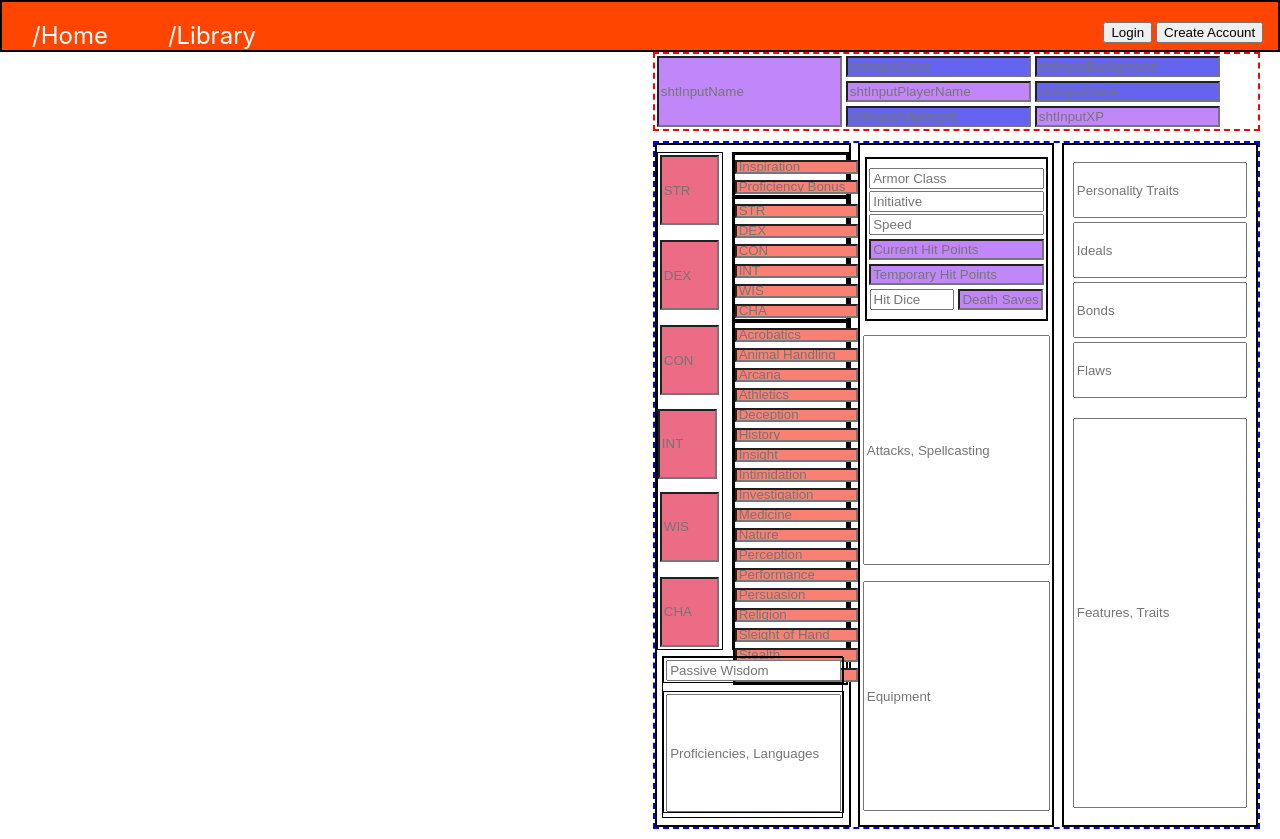
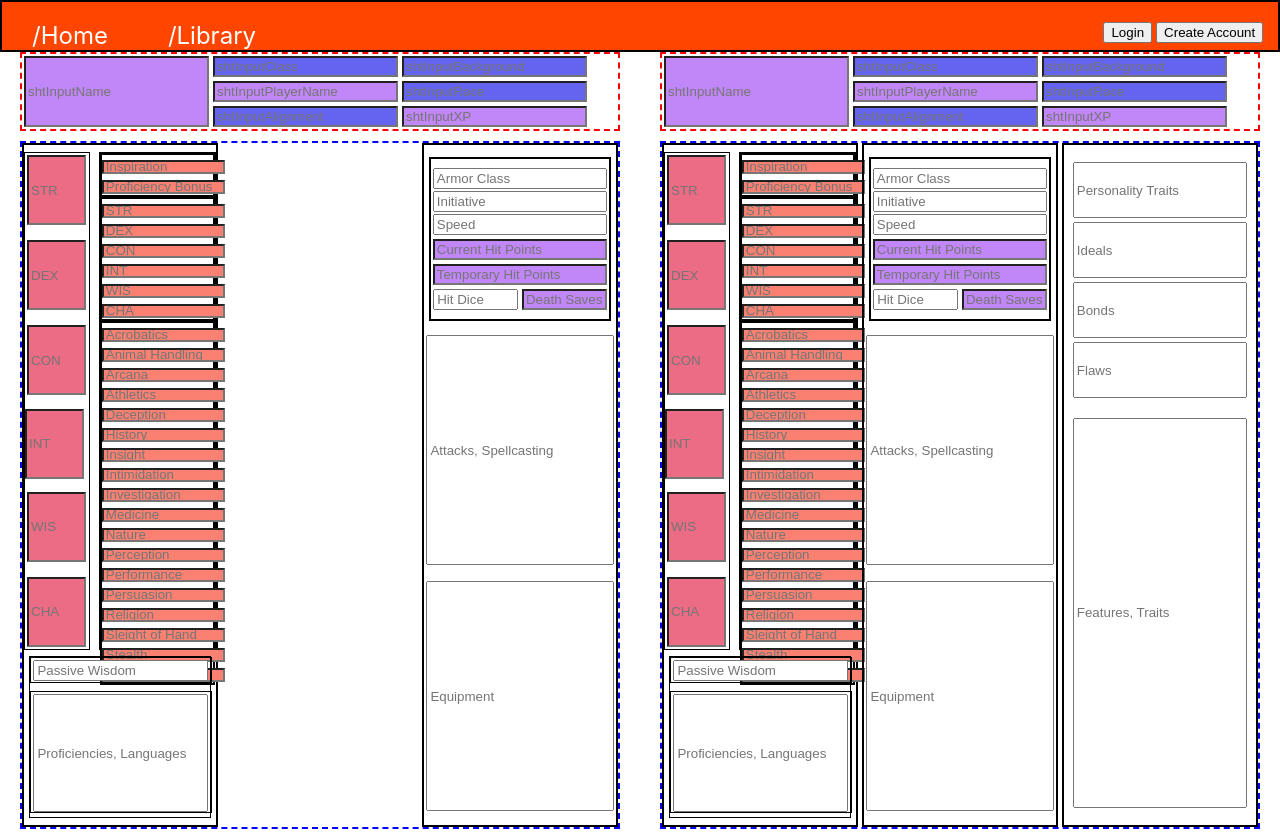
Before and after one commit to zach-morris-txt/DnD-Tool, a React (Create React App) app in the folder dnd-tools/: page / in a window 1280 px wide. Built offline with nearby package versions, Linux system fonts and the light colour scheme.

Commit message:
Divide 'leveling' from 'form', README planning

```diff
--- a/dnd-tools/src/App.js
+++ b/dnd-tools/src/App.js
@@ -1,4 +1,5 @@
 import './App.css';
+import Character from './components/character-leveling';
 import CharacterSheet from './components/character-sheet-form';
 import Navigation from './components/navigation';
 
@@ -8,6 +9,7 @@
       <Navigation />
       <div className="homeCol">
         <div className="leftCol"></div>
+        <Character />
         <CharacterSheet />
       </div>
     </div>
--- /dev/null
+++ b/dnd-tools/src/components/character-leveling.js
@@ -0,0 +1,27 @@
+import '../App.css';
+import CharShtLeft from './charsht-left';
+import CharShtMid from './charsht-mid';
+import CharShtRight from './charsht-right';
+
+
+export default function Character() {
+    return (
+        <div className="rightCol">
+          <div className="charShtTop">
+            <input type="text" placeholder="shtInputName" className="shtInputFill shtInput shtInputName" />
+            <div>
+              <input type="text" placeholder="shtInputClass" className="shtInputDropDown shtInput shtInputClass" />
+              <input type="text" placeholder="shtInputBackground" className="shtInputDropDown shtInput shtInputBackground" />
+              <input type="text" placeholder="shtInputPlayerName" className="shtInputFill shtInput shtInputPlayerName" />
+              <input type="text" placeholder="shtInputRace" className="shtInputDropDown shtInput shtInputRace" />
+              <input type="text" placeholder="shtInputAlignment" className="shtInputDropDown shtInput shtInputAlignment" />
+              <input type="text" placeholder="shtInputXP" className="shtInputFill shtInput shtInputXP" />
+            </div>
+          </div>
+          <div className="charShtBody">
+            <CharShtLeft />
+            <CharShtMid />
+          </div>
+        </div>
+    )
+}
```
Also changed, not shown: dnd-tools/images/Table-Modeling.png (added), 1 other file (tests, documents, lock files or other folders).
